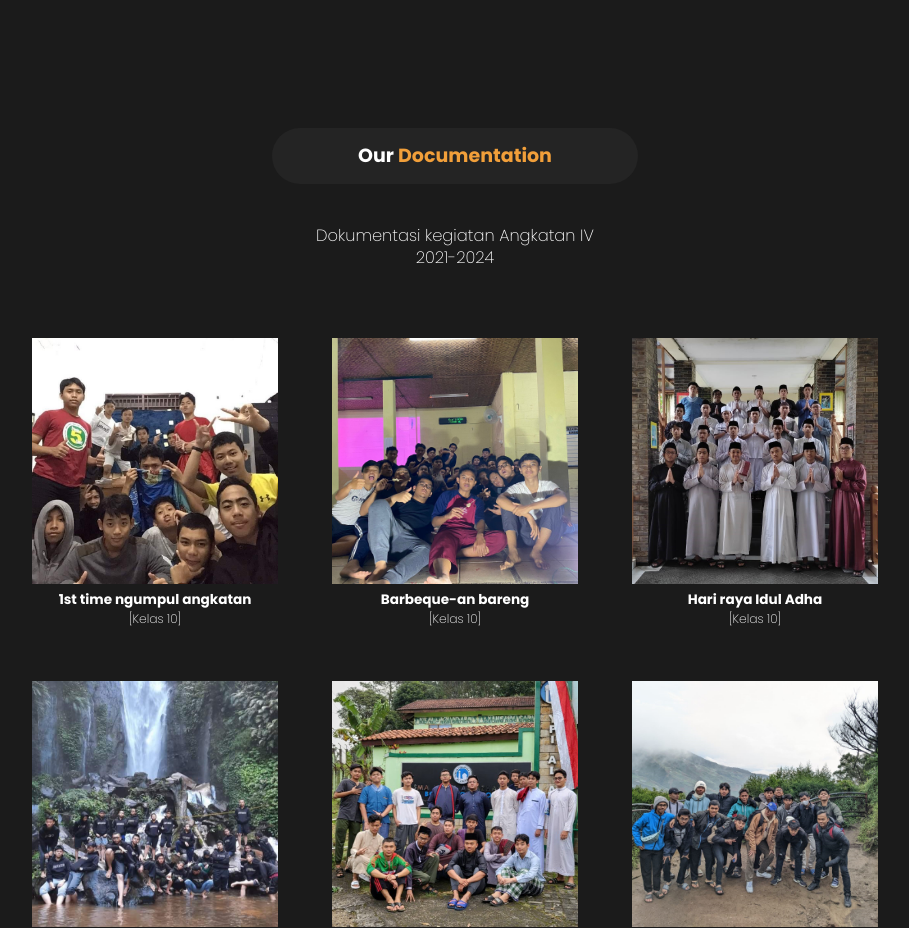
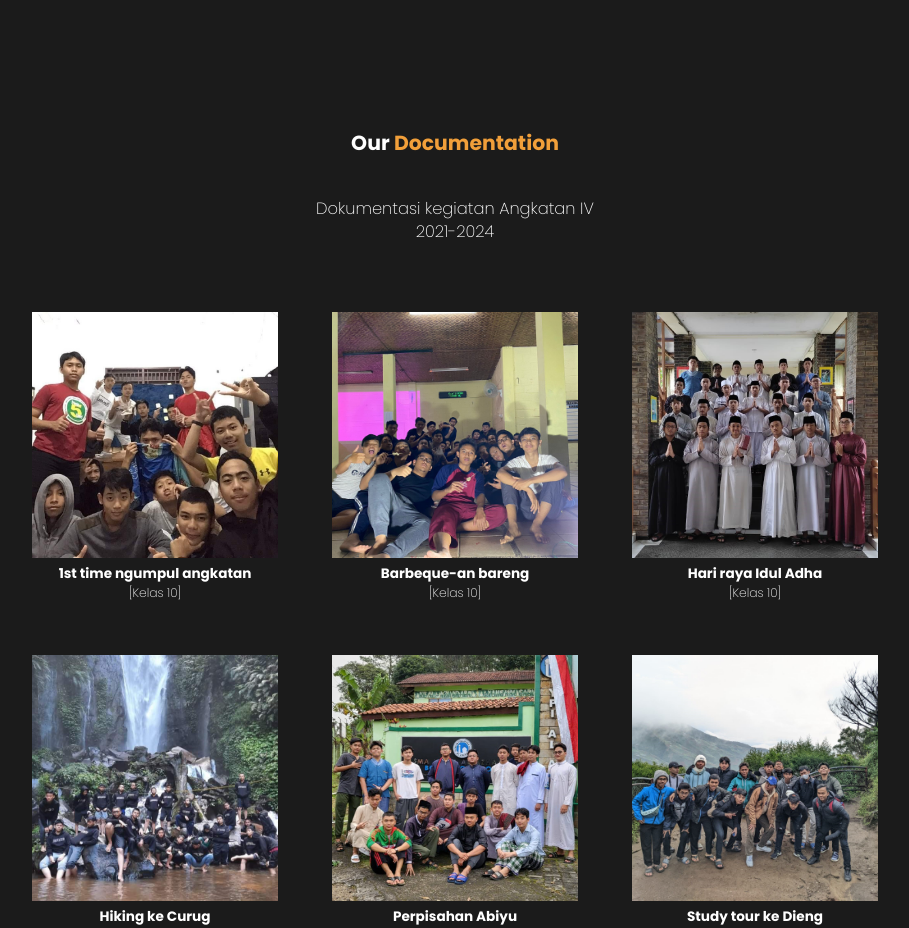
Before and after one commit to Pifouria/Website-Official-Pifouria, a plain HTML site: page index.html in a window 1280 px wide. Shown: the part 1680-2608 px from the top of the page, without its empty margins (185-1094 px from the left). Drawn offline with nearby package versions, Linux system fonts and the light colour scheme.

Commit message:
Update style.css

```diff
--- a/css/style.css
+++ b/css/style.css
@@ -206,19 +206,6 @@ body {
   padding: 10rem 7% 1.4rem;
 }
 
-.agenda h2 {
-  margin-left: 27rem;
-  margin-right: 27rem;
-  margin-bottom: 1rem
-  margin-top: 1rem;
-  display: circle;
-  padding: 1rem 3rem;
-  font-size: 1.4rem;
-  color: #fff;
-  background-color: #242424;
-  border-radius: 20rem;
-}
-
 .agenda span {
   color: #f19f3a;
 }
```
